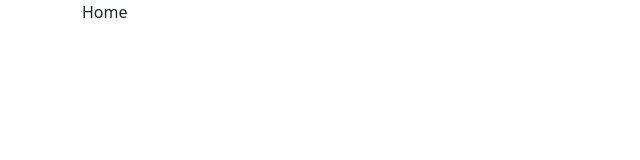
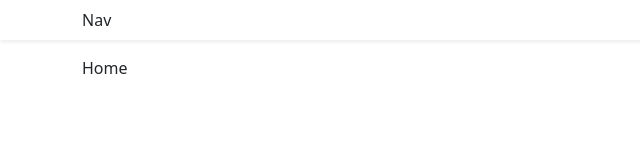
Before and after one commit to Chrstphr9/Shopping-Cart-App, a React (Vite) app: page / in a window 1280 px wide. Shown: the top 160 px of the page, without its empty margins (0-640 px from the left). Built offline with nearby package versions, Linux system fonts and the light colour scheme.

Commit message:
started navbar

```diff
--- a/src/App.tsx
+++ b/src/App.tsx
@@ -3,19 +3,21 @@ import { Container } from "react-bootstrap";
 import Home from "./pages/Home";
 import Store from "./pages/Store";
 import About from "./pages/About";
+import Navbar from './components/Navbar'
 
 
 function App() {
   return (
-    <div>
-      <Container>
+    <>
+      <Navbar />
+      <Container className="mb-4">
         <Routes>
           <Route path="/" element={<Home />} />
           <Route path="/store" element={<Store />} />
           <Route path="/about" element={<About />} />
         </Routes>
       </Container>
-    </div>
+    </>
   );
 }
 export default App;
--- /dev/null
+++ b/src/components/Navbar.tsx
@@ -0,0 +1,15 @@
+import { Container, Navbar  as NavbarBs} from 'react-bootstrap'
+
+const Navbar = () => {
+  return (
+    <NavbarBs
+    className='bg-white shadow-sm mb-3'
+    >
+        <Container>
+            Nav
+        </Container>
+    </NavbarBs>
+  )
+}
+
+export default Navbar
```
